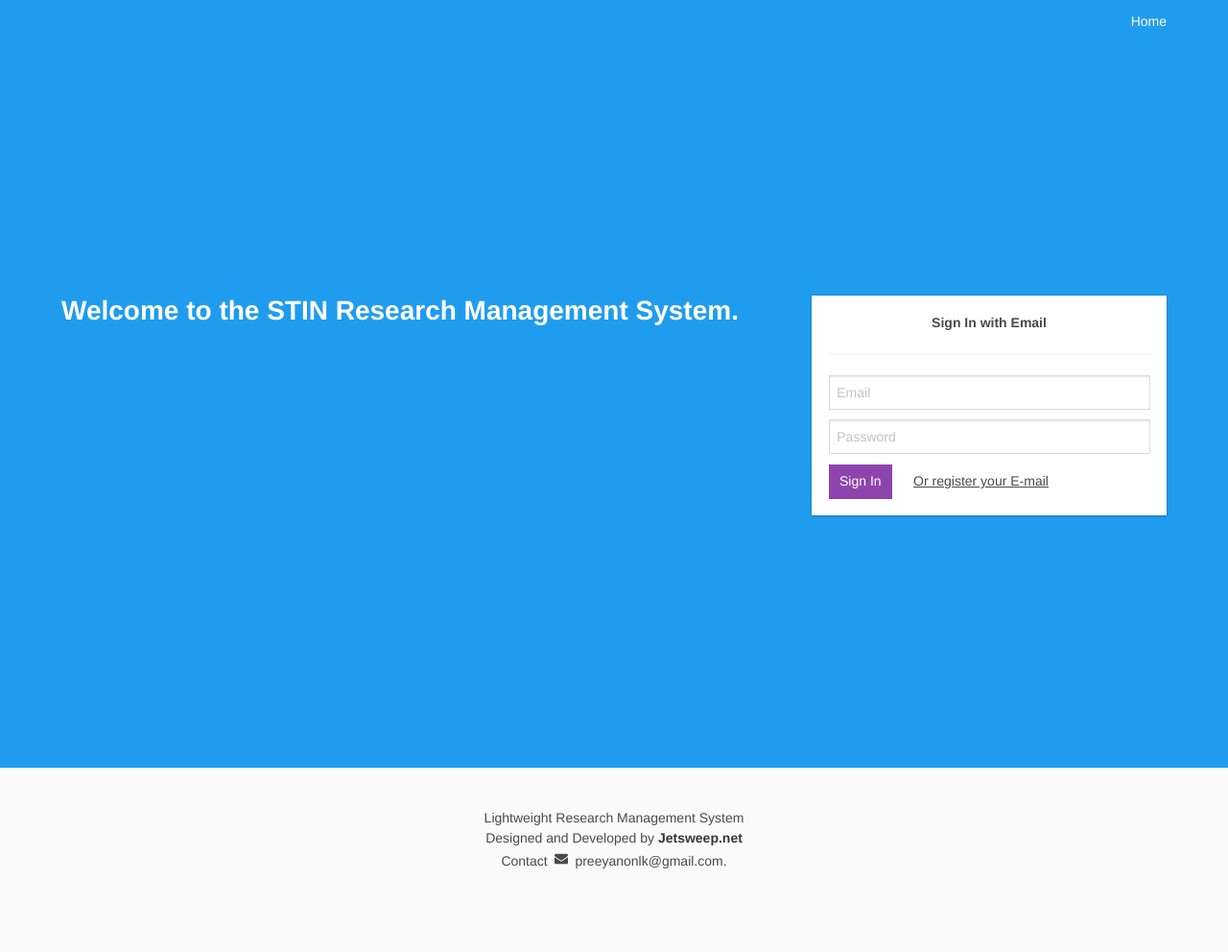
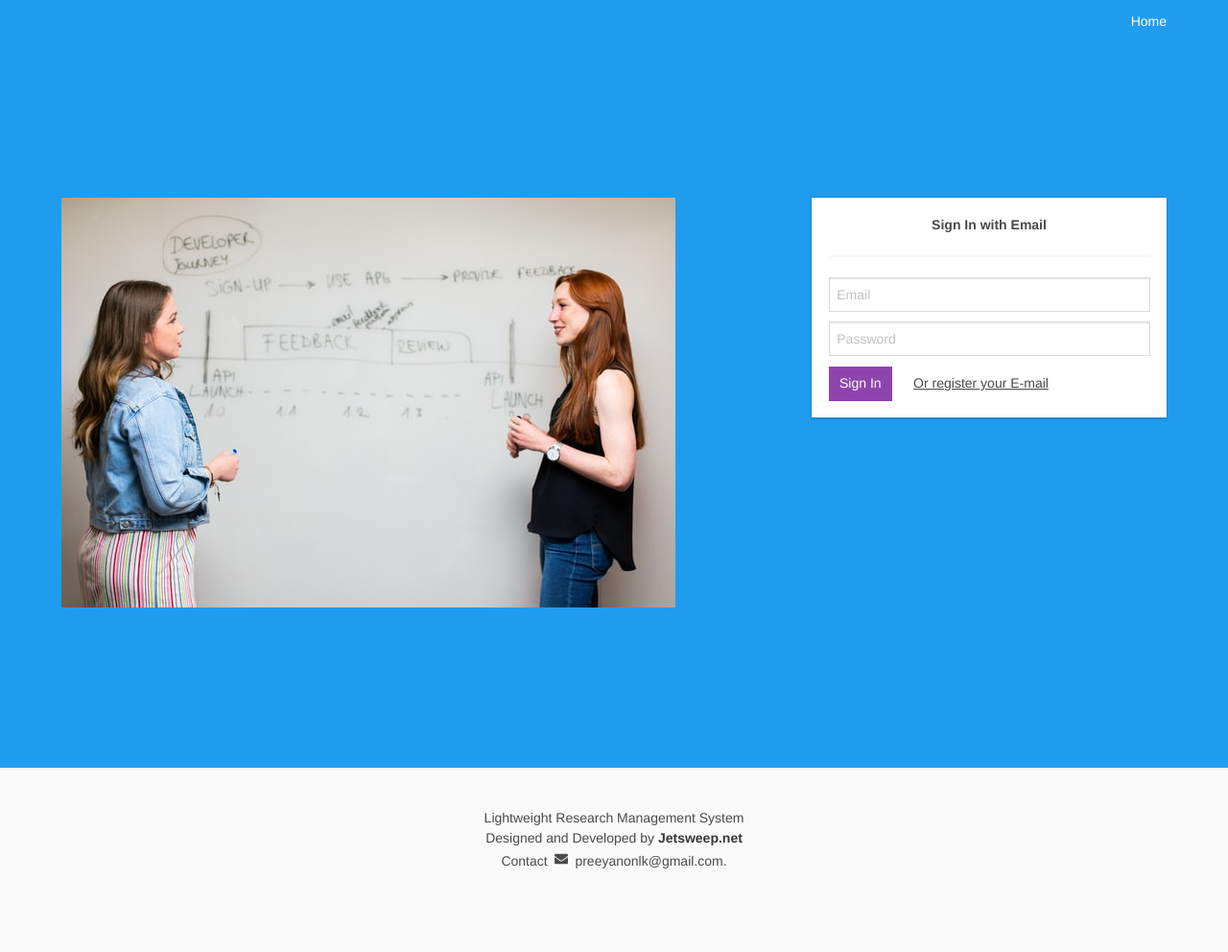
Before and after one commit to likit/stin-research-is, a Flask app: page / in a window 1280 px wide. Shown: the whole page at 96% size. Run offline with Flask 3, Linux system fonts and the light colour scheme; parts of the project's set-up code (start-up, migrations or seed data) failed here and were passed over; some libraries are stand-ins or nearby versions; some web fonts are replaced.

Commit message:
updated the index page

```diff
--- a/erm/app/templates/main/index.html
+++ b/erm/app/templates/main/index.html
@@ -9,13 +9,17 @@
         <div class="container">
             <div class="columns">
                 <div class="column">
-                    <h1 class="title">Welcome to the STIN Research Management System.</h1>
+                    <img src="{{ url_for('static', filename='images/engineers.jpg') }}">
                 </div>
                 {% if current_user.is_authenticated %}
-                <div class="column is-one-third">
+                <div class="column is-two-fifths">
+                    <h1 class="title">STIN Research Management System.</h1>
                     <div class="box has-text-centered">
-                        <h1 class="title is-size-4 has-text-dark"><strong>Welcome {{ current_user.profile }}</strong></h1>
-                        <h1 class="subtitle has-text-dark">You're now logged in.</h1>
+                        <h1 class="title is-size-5 has-text-dark">You're now logged in.</h1>
+                        <h1 class="title is-size-4 has-text-dark">
+                            <strong>{{ current_user.profile }}</strong>
+                        </h1>
+                        <h1 class="subtitle is-size-4 has-text-dark">Welcome</h1>
                         <hr>
                         <div class="buttons is-centered">
                             <a class="button is-primary"
```
Also changed, not shown: erm/app/static/images/engineers.jpg (added).
